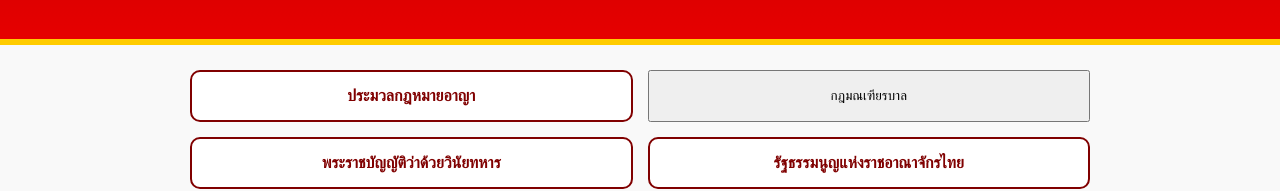
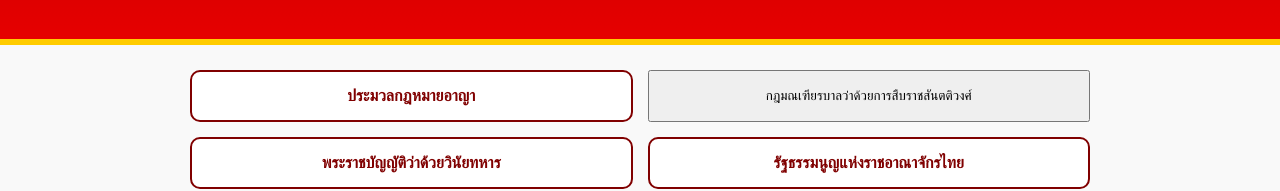
Before and after one commit to web-love1/web-love, a website: page index.html in a window 1280 px wide. Shown: the part 267-458 px from the top of the page. Drawn offline with Linux system fonts and the light colour scheme.

Commit message:
Update index.html

```diff
--- a/index.html
+++ b/index.html
@@ -18,7 +18,7 @@
 
     <nav class="menu-grid">
         <button class="menu-item" onclick="loadContent('criminal')">ประมวลกฎหมายอาญา</button>
-        <button class="menu-btn" onclick="loadContent('palatine_law')">กฎมณเฑียรบาล</button>
+        <button class="menu-btn" onclick="loadContent('palatine_law')">กฎมณเฑียรบาลว่าด้วยการสืบราชสันตติวงศ์</button>
         <button class="menu-item" onclick="loadContent('discipline')">พระราชบัญญัติว่าด้วยวินัยทหาร</button>
         <button class="menu-item" onclick="loadContent('constitutional')">รัฐธรรมนูญแห่งราชอาณาจักรไทย</button>
         <button class="menu-item" onclick="loadContent('royal_guard')">พระราชบัญญัติราชองครักษ์</button>
```
